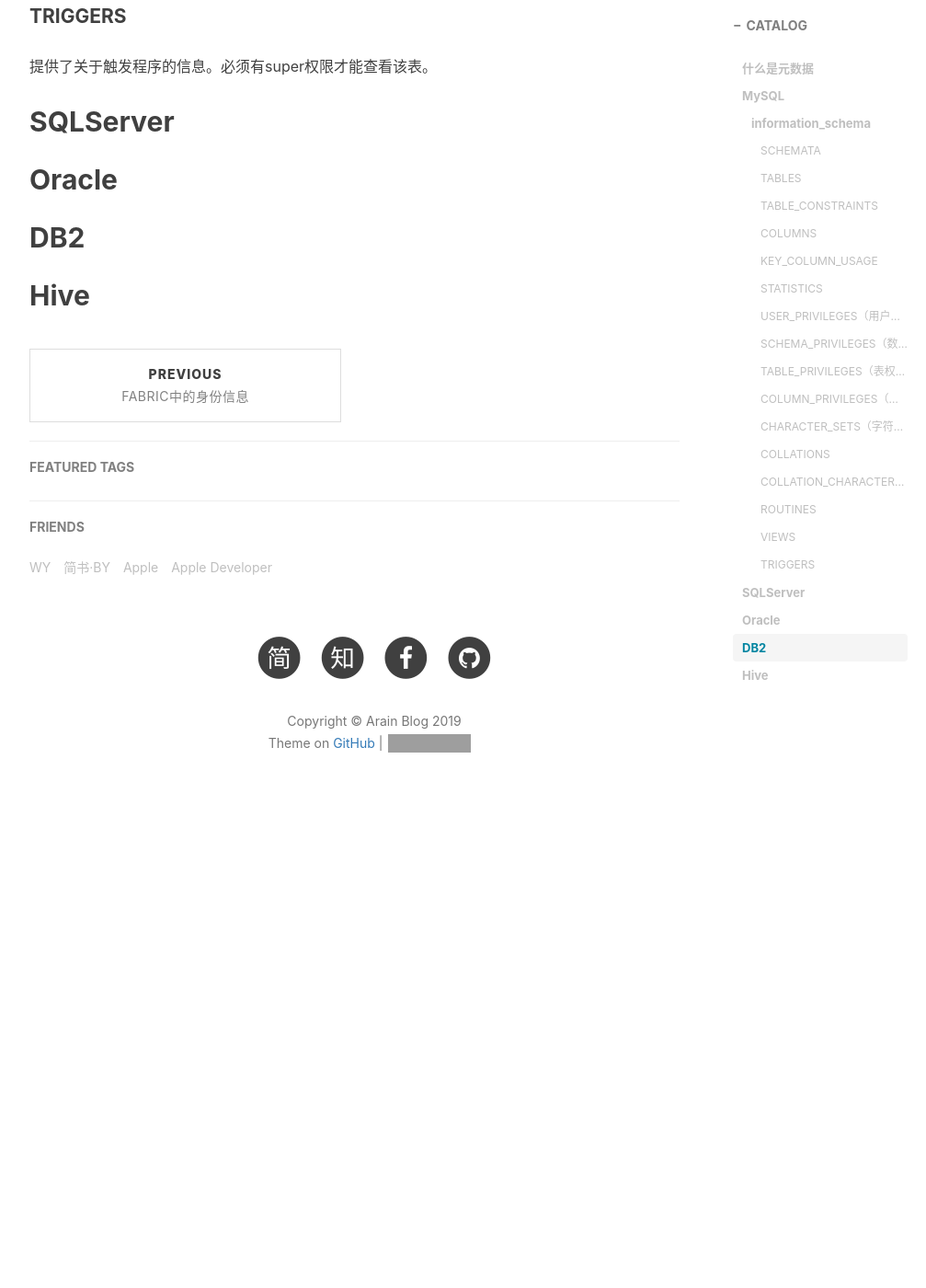
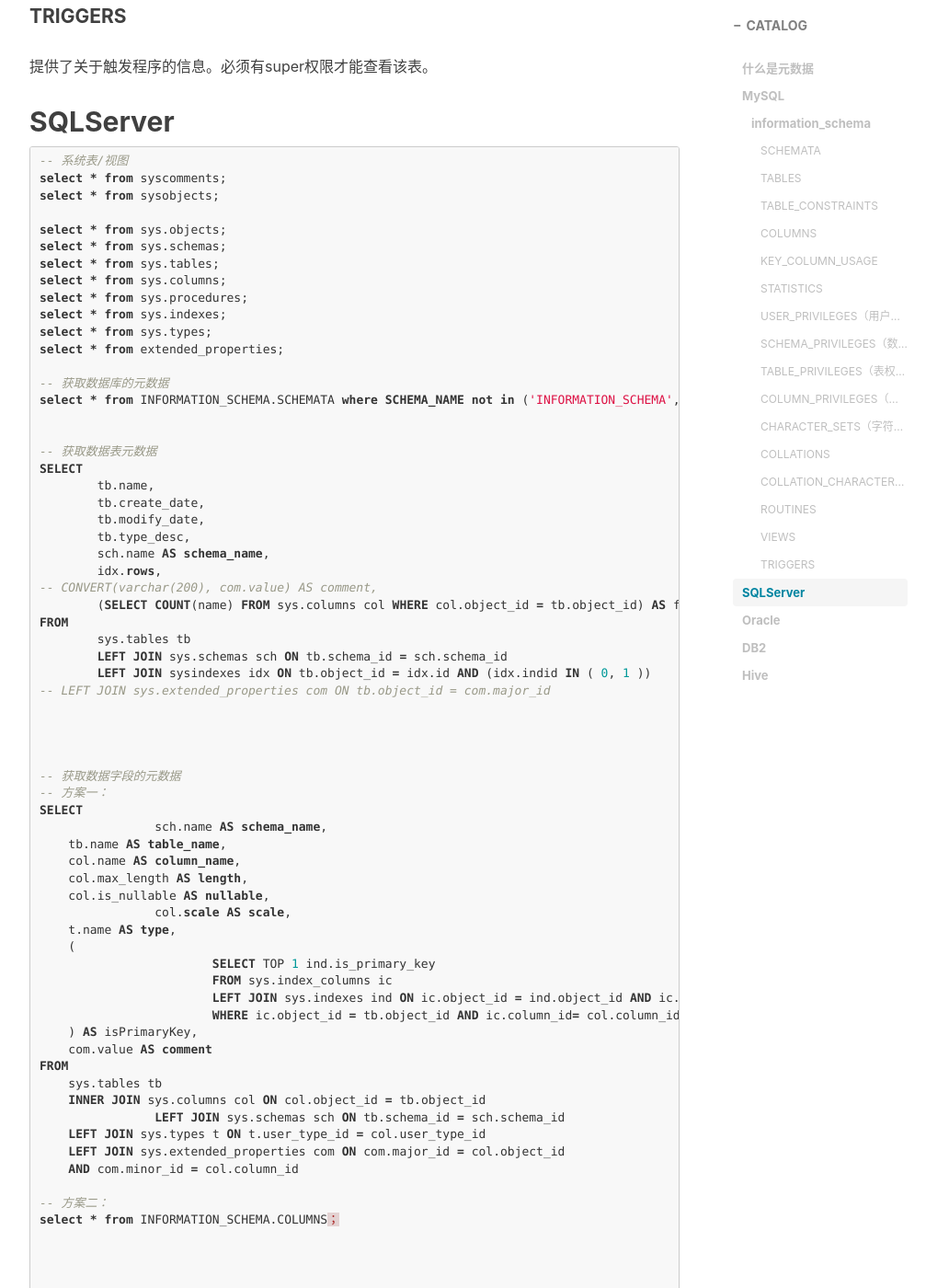
Before and after one commit to cidodo/cidodo.github.io, a Jekyll site: the page built from _posts/2019-09-03-数据库中元数据提取.md, in a window 1280 px wide and 1400 px high, scrolled down 5795 px. Shown: the whole window at 92% size, without its empty margins (233-1240 px from the left). Built offline with Jekyll 4.4.1, drawn with Linux system fonts in a browser that asks for light colours; nearby versions of some CDN libraries; comment, search, counter and statistics services are not loaded; before the commit the page ends 6707 px from its top, so only the background shows below that; some of the changed text lies outside the part shown; grey boxes are pictures that could not be loaded.

Commit message:
Signed-off-by: liurain <157548499@qq.com>

````diff
--- a/_posts/2019-09-03-数据库中元数据提取.md
+++ b/_posts/2019-09-03-数据库中元数据提取.md
@@ -139,6 +139,95 @@
 
 ## SQLServer
 
+```sql
+-- 系统表/视图
+select * from syscomments;
+select * from sysobjects;
+
+select * from sys.objects;
+select * from sys.schemas;
+select * from sys.tables;
+select * from sys.columns;
+select * from sys.procedures;
+select * from sys.indexes;
+select * from sys.types;
+select * from extended_properties;
+
+-- 获取数据库的元数据
+select * from INFORMATION_SCHEMA.SCHEMATA where SCHEMA_NAME not in ('INFORMATION_SCHEMA', 'sys');
+
+
+-- 获取数据表元数据
+SELECT
+	tb.name,
+	tb.create_date,
+	tb.modify_date,
+	tb.type_desc,
+	sch.name AS schema_name,
+	idx.rows,
+-- 	CONVERT(varchar(200), com.value) AS comment,
+	(SELECT COUNT(name) FROM sys.columns col WHERE col.object_id = tb.object_id) AS fields
+FROM
+	sys.tables tb
+	LEFT JOIN sys.schemas sch ON tb.schema_id = sch.schema_id
+	LEFT JOIN sysindexes idx ON tb.object_id = idx.id AND (idx.indid IN ( 0, 1 ))
+-- 	LEFT JOIN sys.extended_properties com ON tb.object_id = com.major_id
+
+
+
+
+-- 获取数据字段的元数据
+-- 方案一：
+SELECT
+		sch.name AS schema_name,
+    tb.name AS table_name,
+    col.name AS column_name,
+    col.max_length AS length,
+    col.is_nullable AS nullable,
+		col.scale AS scale,
+    t.name AS type,
+    (
+			SELECT TOP 1 ind.is_primary_key
+			FROM sys.index_columns ic
+			LEFT JOIN sys.indexes ind ON ic.object_id = ind.object_id AND ic.index_id= ind.index_id AND ind.name LIKE 'PK_%'
+			WHERE ic.object_id = tb.object_id AND ic.column_id= col.column_id
+    ) AS isPrimaryKey,
+    com.value AS comment
+FROM
+    sys.tables tb
+    INNER JOIN sys.columns col ON col.object_id = tb.object_id
+		LEFT JOIN sys.schemas sch ON tb.schema_id = sch.schema_id
+    LEFT JOIN sys.types t ON t.user_type_id = col.user_type_id
+    LEFT JOIN sys.extended_properties com ON com.major_id = col.object_id
+    AND com.minor_id = col.column_id
+
+-- 方案二：
+select * from INFORMATION_SCHEMA.COLUMNS；
+
+
+
+
+
+-- 获取函数/存储过程的元数据
+SELECT
+	obj.name,
+	obj.type_desc,
+	obj.create_date,
+	obj.modify_date,
+	syscom.ctext AS body,
+	sch.name AS schema_name,
+	CONVERT(varchar(200), com.value) AS comment
+FROM
+	sys.objects obj
+	LEFT JOIN syscomments syscom ON obj.object_id = syscom.id
+	LEFT JOIN sys.schemas sch ON obj.schema_id = sch.schema_id
+	LEFT JOIN sys.extended_properties com ON obj.object_id = com.major_id
+WHERE	obj.type IN ('P','FN');
+
+```
+
+
+
 ## Oracle
 
 ## DB2
````
Also changed, not shown: other parts of _posts/2019-09-03-数据库中元数据提取.md (+1 -1 lines).
